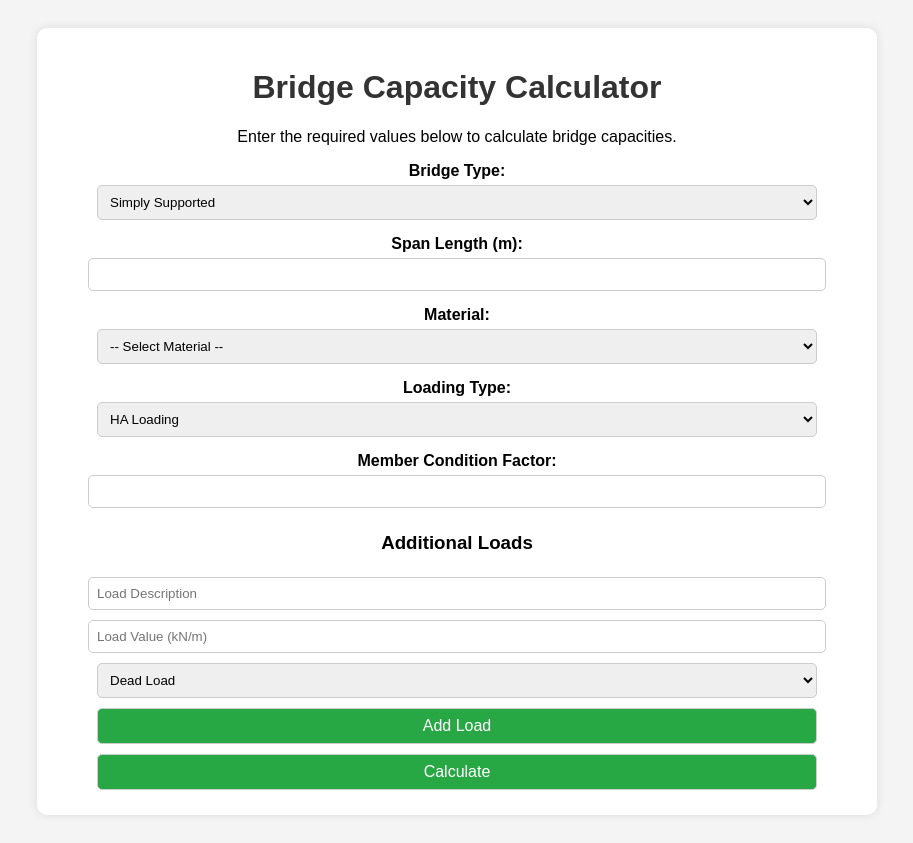
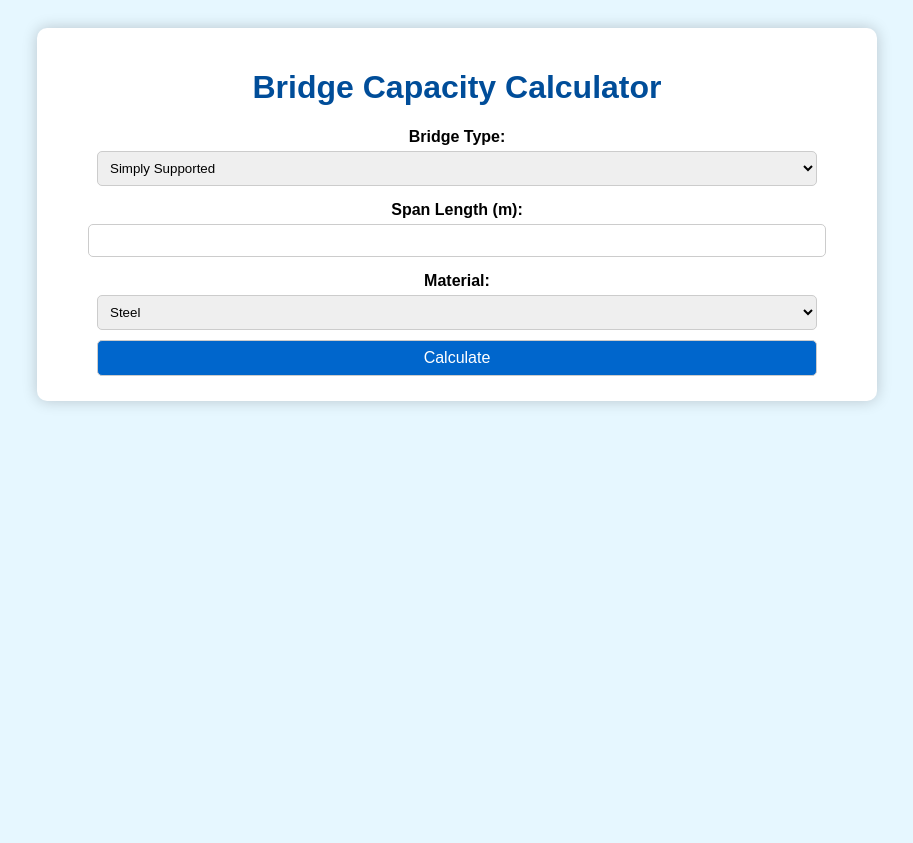
Before and after one commit to Davidson1997/bridge-calculator, a Flask app: page / in a window 1280 px wide. Shown: the whole page, without its empty margins (183-1096 px from the left). After the commit the page ends 406 px from the top, so only its background shows below. Run offline with Flask 3, Linux system fonts and the light colour scheme.

Commit message:
Added BD 21/01 enhancements, safety factors, and UI improvements

```diff
--- a/app.py
+++ b/app.py
@@ -2,23 +2,6 @@ from flask import Flask, render_template, request
 import math
 
 app = Flask(__name__)
-
-# Define safety factors (BD 21/01)
-PARTIAL_FACTORS = {
-    "dead": 1.1,      # γfL for dead load
-    "super": 1.3,     # γfL for superimposed load
-    "live": 1.5,      # γfL for live load
-    "steel": 1.05,    # γm for steel
-    "concrete": 1.3   # γm for concrete
-}
-
-# Condition factor based on deterioration level (Fc)
-CONDITION_FACTORS = {
-    "new": 1.0,
-    "good": 0.9,
-    "fair": 0.8,
-    "poor": 0.7
-}
 
 def get_float(value, default=0.0):
     """Convert input to float safely, defaulting to 0.0 if empty or None."""
@@ -27,77 +10,68 @@ def get_float(value, default=0.0):
     except ValueError:
         return default
 
-def calculate_bridge_capacity(data):
-    """Performs bridge capacity calculations per BD 21/01."""
+def calculate_bridge_capacity(material, span_length, loading_type, steel_grade, concrete_grade, flange_width, flange_thickness, web_thickness, beam_depth, beam_width, effective_depth, rebar_size, rebar_spacing, condition_factor, loads):
+    """Performs bridge capacity calculations for Steel and Concrete with BD 21/01 enhancements."""
+
+    # Default Values
     results = {}
+    moment_capacity = 0
+    shear_capacity = 0
+    applied_moment = 0
+    applied_shear = 0
+    γ_fL = 1.35  # Partial safety factor for loads (per BD 21/01)
+    γ_m = 1.1    # Partial safety factor for materials (per BD 21/01)
 
-    # Material selection
-    material = data.get("material")
-    span_length = get_float(data.get("span_length"))
-    loading_type = data.get("loading_type")
-    condition = data.get("condition", "new")
-    Fc = CONDITION_FACTORS.get(condition, 1.0)
+    # Steel Calculation
+    if material == "Steel":
+        fy = 275 if steel_grade == "S275" else 355  # Yield Strength (MPa)
 
-    # Load Inputs
-    loads = []
-    load_desc_list = data.getlist("load_desc[]")
-    load_value_list = data.getlist("load_value[]")
-    load_type_list = data.getlist("load_type[]")
+        if flange_width > 0 and flange_thickness > 0 and web_thickness > 0 and beam_depth > 0:
+            Z_plastic = (flange_width * flange_thickness * (beam_depth - flange_thickness) +
+                        (web_thickness * (beam_depth - 2 * flange_thickness) ** 2) / 4) / 1e6  # Plastic modulus in m³
+            moment_capacity = fy * Z_plastic / (γ_m * condition_factor)
+            shear_capacity = fy * web_thickness * beam_depth / (1.73 * γ_m * condition_factor)
 
-    for desc, value, load_type in zip(load_desc_list, load_value_list, load_type_list):
-        if value.strip():
-            loads.append({"description": desc, "value": get_float(value), "type": load_type})
+    # Concrete Calculation
+    elif material == "Concrete":
+        fck = 32 if concrete_grade == "C32/40" else 40  # Concrete Strength (MPa)
+        fyk = 500  # Reinforcement Steel Strength (MPa)
 
-    moment_capacity, shear_capacity, applied_moment, applied_shear = 0, 0, 0, 0
+        if beam_width > 0 and effective_depth > 0:
+            As = (1000 / rebar_spacing) * (math.pi * (rebar_size / 2) ** 2) if rebar_spacing > 0 else 0
+            moment_capacity = 0.156 * fck * beam_width * effective_depth ** 2 / (γ_m * 1e6)
+            shear_capacity = 0.6 * fck * beam_width * effective_depth / (γ_m * 1e3)
 
-    if material == "Steel":
-        fy = 275 if "S275" in data.get("steel_grade", "") else 355  # Steel strength
-        flange_width = get_float(data.get("flange_width"))
-        flange_thickness = get_float(data.get("flange_thickness"))
-        web_thickness = get_float(data.get("web_thickness"))
-        beam_depth = get_float(data.get("beam_depth"))
+    # HA & HB Load Calculations (BD 21/01)
+    if loading_type == "HA":
+        applied_moment = γ_fL * (0.4 * span_length ** 2)
+        applied_shear = γ_fL * (0.6 * span_length)
+    elif loading_type == "HB":
+        applied_moment = γ_fL * (0.6 * span_length ** 2)
+        applied_shear = γ_fL * (0.8 * span_length)
 
-        if flange_width and flange_thickness and web_thickness and beam_depth:
-            Z_plastic = (flange_width * flange_thickness * (beam_depth - flange_thickness) +
-                         (web_thickness * (beam_depth - 2 * flange_thickness) ** 2) / 4) / 1e6
-            moment_capacity = (fy * Z_plastic / PARTIAL_FACTORS["steel"]) * Fc
-            shear_capacity = (fy * web_thickness * beam_depth / (1.73 * PARTIAL_FACTORS["steel"])) * Fc
+    # Dynamic Load Amplification (BD 21/01)
+    dynamic_factor = 1.2
+    applied_moment *= dynamic_factor
+    applied_shear *= dynamic_factor
 
-    elif material == "Concrete":
-        fck = 32 if "C32/40" in data.get("concrete_grade", "") else 40
-        beam_width = get_float(data.get("beam_width"))
-        effective_depth = get_float(data.get("effective_depth"))
-        rebar_size = get_float(data.get("rebar_size"))
-        rebar_spacing = get_float(data.get("rebar_spacing"))
+    # Additional Dead/Live Loads
+    for load in loads:
+        load_value = load["value"]
+        if load["type"] == "dead":
+            applied_moment += γ_fL * (load_value * span_length ** 2 / 8)
+        elif load["type"] == "live":
+            applied_moment += γ_fL * (load_value * span_length ** 2 / 12)
 
-        if beam_width and effective_depth:
-            moment_capacity = (0.156 * fck * beam_width * effective_depth ** 2 / 1e6) * Fc
-            shear_capacity = (0.6 * fck * beam_width * effective_depth / 1e3) * Fc
-
-    # Apply BD 21/01 HA & HB Loading
-    if loading_type == "HA":
-        applied_moment = 0.4 * span_length ** 2
-        applied_shear = 0.6 * span_length
-    elif loading_type == "HB":
-        applied_moment = 0.6 * span_length ** 2
-        applied_shear = 0.8 * span_length
-
-    # Apply additional loads
-    for load in loads:
-        factor = PARTIAL_FACTORS[load["type"]]
-        applied_moment += (load["value"] * span_length ** 2 / 8) * factor
-        applied_shear += (load["value"] * span_length / 2) * factor
-
-    # Utilisation and pass/fail check
-    utilisation = applied_moment / moment_capacity if moment_capacity else 0
+    # Utilisation & Pass/Fail Criteria
+    utilisation_ratio = applied_moment / moment_capacity if moment_capacity > 0 else 0
     pass_fail = "Pass" if moment_capacity > applied_moment and shear_capacity > applied_shear else "Fail"
 
-    # Store results
+    # Results
     results["Moment Capacity (kNm)"] = round(moment_capacity, 2)
     results["Shear Capacity (kN)"] = round(shear_capacity, 2)
     results["Applied Moment (ULS) (kNm)"] = round(applied_moment, 2)
-    results["Applied Shear (kN)"] = round(applied_shear, 2)
-    results["Utilisation Ratio"] = round(utilisation, 3)
+    results["Utilisation Ratio"] = round(utilisation_ratio, 3)
     results["Pass/Fail"] = pass_fail
 
     return results
@@ -109,7 +83,36 @@ def home():
 @app.route("/calculate", methods=["POST"])
 def calculate():
     data = request.form
-    results = calculate_bridge_capacity(data)
+
+    # Capture additional loads
+    loads = []
+    load_desc_list = data.getlist("load_desc[]")
+    load_value_list = data.getlist("load_value[]")
+    load_type_list = data.getlist("load_type[]")
+
+    if load_desc_list and load_value_list and load_type_list:
+        for desc, value, load_type in zip(load_desc_list, load_value_list, load_type_list):
+            if value.strip():  # Ensure it's not empty
+                loads.append({"description": desc, "value": get_float(value), "type": load_type})
+
+    results = calculate_bridge_capacity(
+        data.get("material"),
+        get_float(data.get("span_length")),
+        data.get("loading_type"),
+        data.get("steel_grade"),
+        data.get("concrete_grade"),
+        get_float(data.get("flange_width")),
+        get_float(data.get("flange_thickness")),
+        get_float(data.get("web_thickness")),
+        get_float(data.get("beam_depth")),
+        get_float(data.get("beam_width")),
+        get_float(data.get("effective_depth")),
+        get_float(data.get("rebar_size")),
+        get_float(data.get("rebar_spacing")),
+        get_float(data.get("condition_factor"), 1.0),
+        loads
+    )
+
     return render_template("index.html", result=results)
 
 if __name__ == "__main__":
--- a/templates/index.html
+++ b/templates/index.html
@@ -7,8 +7,8 @@
     <style>
         body {
             font-family: Arial, sans-serif;
+            background-color: #e6f7ff;
             text-align: center;
-            background-color: #f4f4f4;
             padding: 20px;
         }
         .container {
@@ -17,54 +17,24 @@
             padding: 20px;
             margin: auto;
             border-radius: 10px;
-            box-shadow: 0px 0px 10px rgba(0, 0, 0, 0.1);
+            box-shadow: 0px 0px 15px rgba(0, 0, 0, 0.2);
         }
-        h1 { color: #333; }
+        h1 { color: #004d99; }
         label { font-weight: bold; display: block; margin-top: 10px; }
         input, select, button {
-            margin: 5px;
-            padding: 8px;
-            width: 90%;
-            border-radius: 5px;
-            border: 1px solid #ccc;
+            margin: 5px; padding: 8px; width: 90%;
+            border-radius: 5px; border: 1px solid #ccc;
         }
         button {
-            background-color: #28a745;
-            color: white;
-            font-size: 16px;
-            cursor: pointer;
+            background-color: #0066cc;
+            color: white; font-size: 16px; cursor: pointer;
         }
-        button:hover {
-            background-color: #218838;
-        }
-        .result-box {
-            margin-top: 20px;
-            padding: 10px;
-            background: #e8f5e9;
-            border-left: 5px solid #28a745;
-            text-align: left;
-        }
-        .hidden { display: none; }
+        button:hover { background-color: #004d99; }
     </style>
-    <script>
-        function updateMaterialOptions() {
-            var material = document.getElementById("material").value;
-
-            document.getElementById("steel-options").classList.add("hidden");
-            document.getElementById("concrete-options").classList.add("hidden");
-
-            if (material === "Steel") {
-                document.getElementById("steel-options").classList.remove("hidden");
-            } else if (material === "Concrete") {
-                document.getElementById("concrete-options").classList.remove("hidden");
-            }
-        }
-    </script>
 </head>
 <body>
     <div class="container">
         <h1>Bridge Capacity Calculator</h1>
-        <p>Enter the required values below to calculate bridge capacities.</p>
         <form action="/calculate" method="post">
             <label>Bridge Type:</label>
             <select name="bridge_type" required>
@@ -76,82 +46,20 @@
             <input type="number" step="0.1" name="span_length" required>
 
             <label>Material:</label>
-            <select name="material" id="material" onchange="updateMaterialOptions()" required>
-                <option value="">-- Select Material --</option>
+            <select name="material" required>
                 <option value="Steel">Steel</option>
                 <option value="Concrete">Concrete</option>
             </select>
 
-            <div id="steel-options" class="hidden">
-                <label>Steel Grade:</label>
-                <select name="steel_grade">
-                    <option value="S275">S275</option>
-                    <option value="S355">S355</option>
-                </select>
-
-                <label>Flange Width (mm):</label>
-                <input type="number" step="0.1" name="flange_width">
-
-                <label>Flange Thickness (mm):</label>
-                <input type="number" step="0.1" name="flange_thickness">
-
-                <label>Web Thickness (mm):</label>
-                <input type="number" step="0.1" name="web_thickness">
-
-                <label>Beam Depth (mm):</label>
-                <input type="number" step="0.1" name="beam_depth">
-            </div>
-
-            <div id="concrete-options" class="hidden">
-                <label>Concrete Grade:</label>
-                <select name="concrete_grade">
-                    <option value="C32/40">C32/40</option>
-                    <option value="C40/50">C40/50</option>
-                </select>
-
-                <label>Beam Width (mm):</label>
-                <input type="number" step="0.1" name="beam_width">
-
-                <label>Effective Depth (mm):</label>
-                <input type="number" step="0.1" name="effective_depth">
-            </div>
-
-            <label>Loading Type:</label>
-            <select name="loading_type" required>
-                <option value="HA Loading">HA Loading</option>
-                <option value="HB Loading">HB Loading</option>
-            </select>
-
-            <label>Member Condition Factor:</label>
-            <input type="number" step="0.01" name="condition_factor" required>
-
-            <h3>Additional Loads</h3>
-            <div id="load-container">
-                <div class="load-input">
-                    <input type="text" name="load_desc[]" placeholder="Load Description">
-                    <input type="number" step="0.1" name="load_value[]" placeholder="Load Value (kN/m)">
-                    <select name="load_type[]">
-                        <option value="dead">Dead Load</option>
-                        <option value="live">Live Load</option>
-                    </select>
-                </div>
-            </div>
-            <button type="button" onclick="addLoadRow()">Add Load</button>
-
             <button type="submit">Calculate</button>
         </form>
+
+        {% if result %}
+        <h2>Results:</h2>
+        <p><strong>Moment Capacity:</strong> {{ result["Moment Capacity (kNm)"] }} kNm</p>
+        <p><strong>Utilisation:</strong> {{ result["Utilisation Ratio"] }}</p>
+        <p><strong>Status:</strong> {{ result["Pass/Fail"] }}</p>
+        {% endif %}
     </div>
-
-    <script>
-        function addLoadRow() {
-            var container = document.getElementById("load-container");
-            var div = document.createElement("div");
-            div.classList.add("load-input");
-            div.innerHTML = '<input type="text" name="load_desc[]" placeholder="Load Description">' +
-                            '<input type="number" step="0.1" name="load_value[]" placeholder="Load Value (kN/m)">' +
-                            '<select name="load_type[]"><option value="dead">Dead Load</option><option value="live">Live Load</option></select>';
-            container.appendChild(div);
-        }
-    </script>
 </body>
 </html>
```
